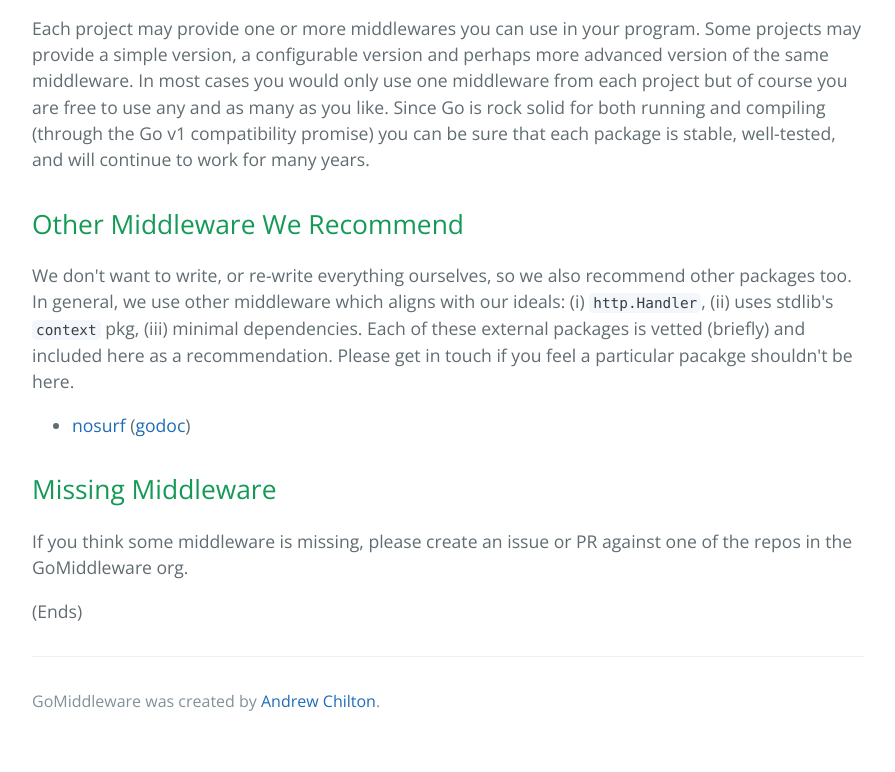
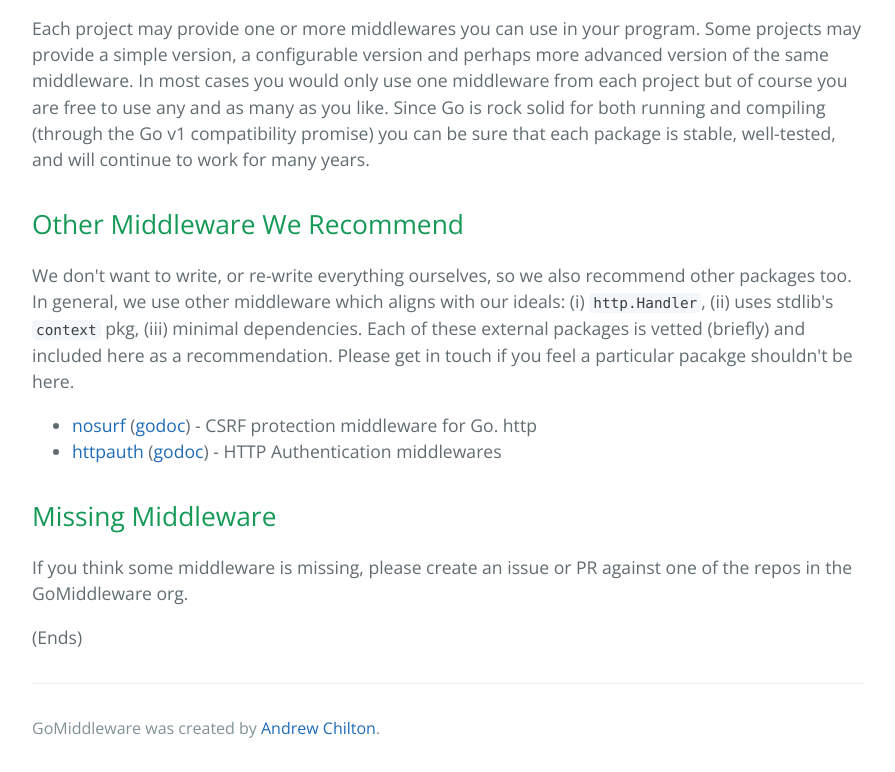
Before and after one commit to gomiddleware/gomiddleware.github.io, a plain HTML site: page index.html in a window 1280 px wide. Shown: the part 1308-2080 px from the top of the page, without its empty margins (192-1087 px from the left). Before the commit the page ends 2053 px from the top, so only its background shows below. Drawn offline with nearby package versions, Linux system fonts and the light colour scheme.

Commit message:
Add githubgoji/httpauth to the recommended list

```diff
--- a/index.html
+++ b/index.html
@@ -89,7 +89,16 @@
       </p>
 
       <ul>
-        <li><a href="https://github.com/justinas/nosurf/">nosurf</a> (<a href="https://godoc.org/github.com/justinas/nosurf">godoc</a>)</li>
+        <li>
+          <a href="https://github.com/justinas/nosurf/">nosurf</a>
+          (<a href="https://godoc.org/github.com/justinas/nosurf">godoc</a>)
+          - CSRF protection middleware for Go. http
+        </li>
+        <li>
+          <a href="https://github.com/goji/httpauth">httpauth</a>
+          (<a href="https://godoc.org/github.com/goji/httpauth">godoc</a>)
+          - HTTP Authentication middlewares
+        </li>
       </ul>
 
       <h2>
```
